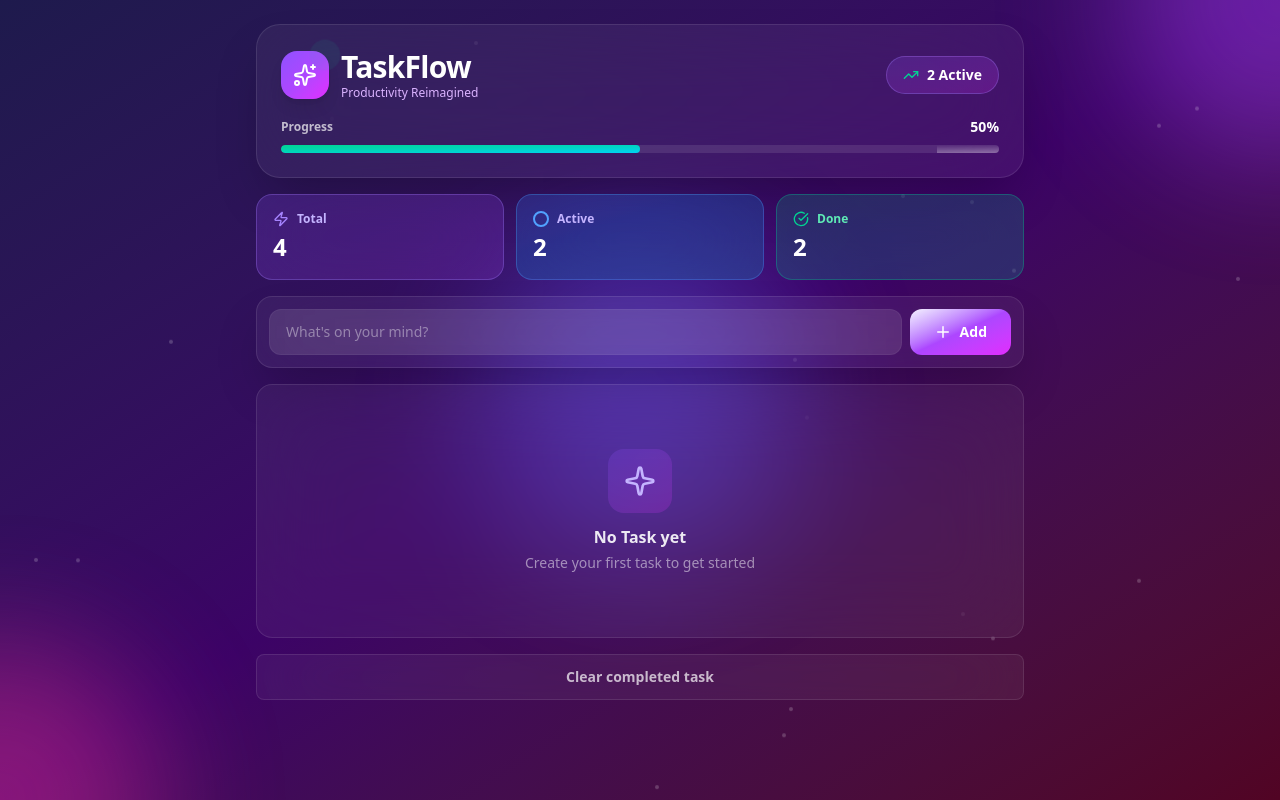
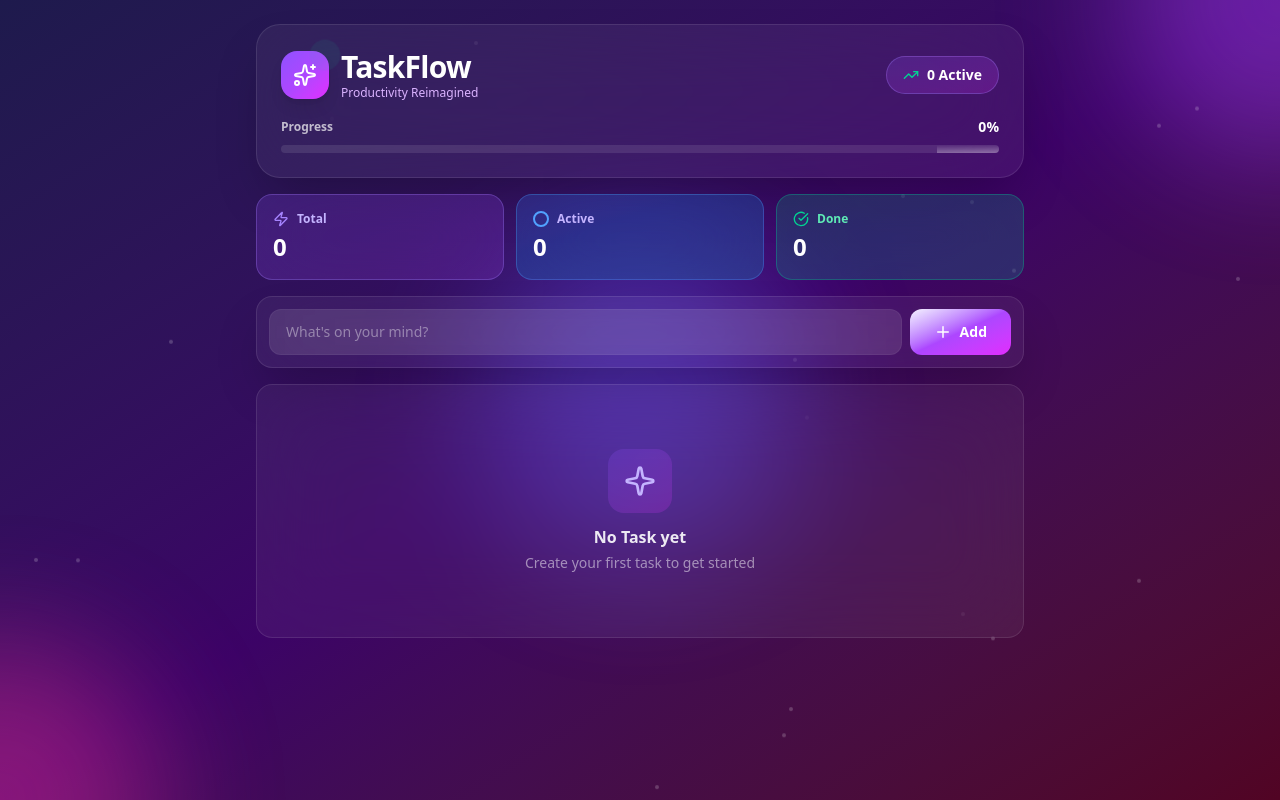
Before and after one commit to tamimProgg/TaskFlow, a React (Vite) app: page / in a window 1280 px wide. Built offline with nearby package versions, Linux system fonts and the light colour scheme.

Commit message:
Refactor todo components to pass props for active, completed todos, and progress; add clear completed functionality

```diff
--- a/src/App.jsx
+++ b/src/App.jsx
@@ -55,10 +55,10 @@ const App = () => {
         todo.id === id ? { ...todo, completed: !todo.completed } : todo,
       ),
     );
-    const todo = todos.find((t) => t.id === id)
-    if(!todo.completed) {
-      playSound('completed')
-      showNotification('🎉 Great Job! Task Completed')
+    const todo = todos.find((t) => t.id === id);
+    if (!todo.completed) {
+      playSound("completed");
+      showNotification("🎉 Great Job! Task Completed");
     }
   };
 
@@ -112,6 +112,18 @@ const App = () => {
     playSound("delete");
     showNotification("🗑️ Task deleted", "info");
   };
+
+  //clear all completed task
+  const clearCompleted = () => {
+    setTodo(todos.filter((t) => !t.completed));
+    playSound("deleted");
+    showNotification("🗑️ Task deleted", "info");
+  };
+
+  const activeTodos = todos.filter((t) => !t.completed).length;
+  const completedTodos = todos.filter((t) => t.completed).length;
+  const progress = todos.length > 0 ? (completedTodos / todos.length) * 100 : 0;
+
   return (
     <>
       <div className="min-h-screen bg-linear-to-br from-indigo-950 via-purple-950 to-pink-950 p-3 sm:p-6 relative overflow-hidden">
@@ -122,8 +134,16 @@ const App = () => {
         />
 
         <div className="max-w-3xl mx-auto relative z-10">
-          <Header />
-          <StatsGrid />
+          <Header
+            activeTodos={activeTodos}
+            progress={progress}
+            totalTodos={todos.length}
+          />
+          <StatsGrid
+            activeTodos={activeTodos}
+            totalTodos={todos.length}
+            completedTodos={completedTodos}
+          />
           <Input
             value={input}
             onChange={(e) => setInput(e.target.value)}
@@ -140,9 +160,12 @@ const App = () => {
             editingText={editingText}
             onEditTextChange={(e) => setEditingText(e.target.value)}
             onEditKeyPress={handleEditKeyPress}
-            onToggle = {toggleTodo}
+            onToggle={toggleTodo}
           />
-          <ClearButton />
+          <ClearButton
+            completedTodos={completedTodos}
+            onClick={clearCompleted}
+          />
         </div>
         <style>
           {`
--- a/src/components/ClearButton.jsx
+++ b/src/components/ClearButton.jsx
@@ -1,6 +1,4 @@
-const ClearButton = () => {
-  let completedTodos
-  let onClick
+const ClearButton = ({completedTodos,onClick}) => {
 
   if(completedTodos === 0) return null
   return (
--- a/src/components/Header.jsx
+++ b/src/components/Header.jsx
@@ -1,8 +1,6 @@
 import { Sparkles, TrendingUp } from "lucide-react";
 
-const Header = () => {
-  const progress = 50;
-  const activeTodos = 2;
+const Header = ({progress, activeTodos}) => {
   return (
     <header className="backdrop-blur-2xl bg-white/5 rounded-3xl border border-white/10 p-6 mb-4 shadow-2xl">
       <div className="flex items-center justify-between mb-4">
--- a/src/components/StatsGrid.jsx
+++ b/src/components/StatsGrid.jsx
@@ -1,9 +1,7 @@
 import { CheckCircle, Zap } from 'lucide-react';
 
-const StatsGrid = () => {
-  const totalTodos = 4;
-  const activeTodos = 2;
-  const completedTodos = 2;
+const StatsGrid = ({totalTodos, activeTodos, completedTodos}) => {
+
   return (
     <>
       <div className="grid grid-cols-3 gap-3 mb-4">
```
